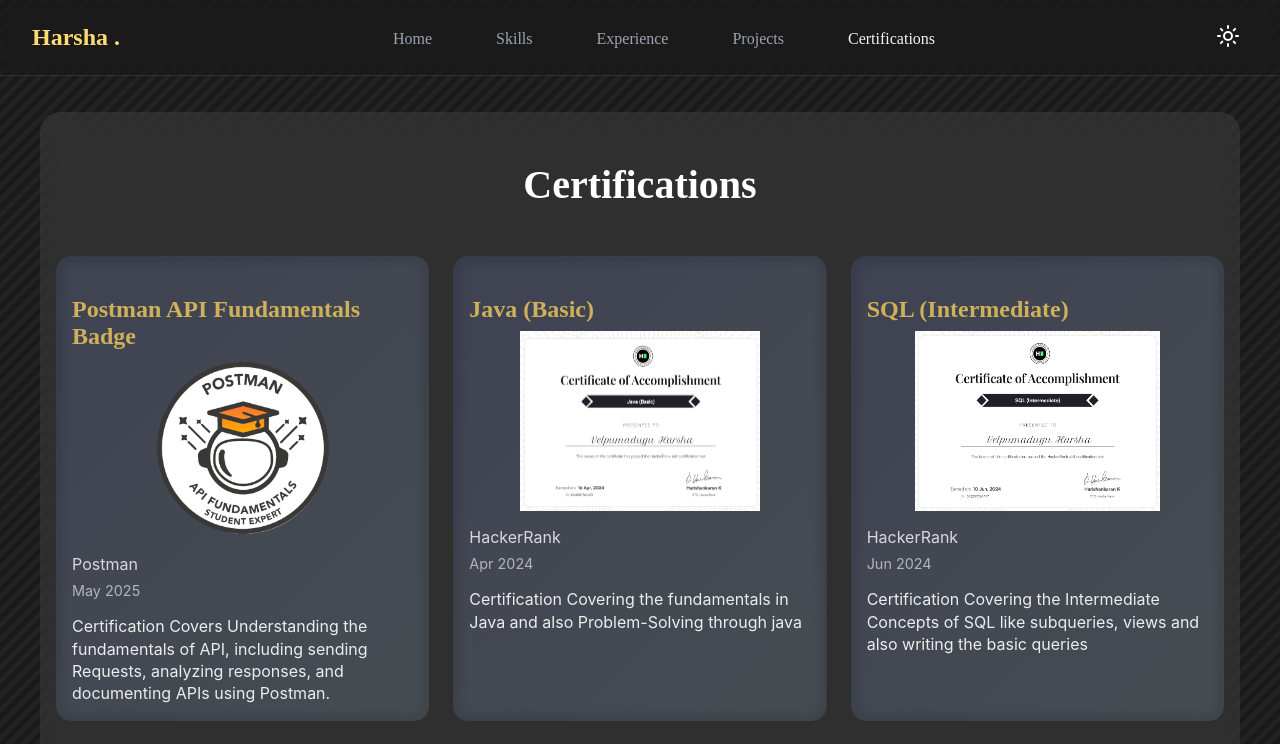
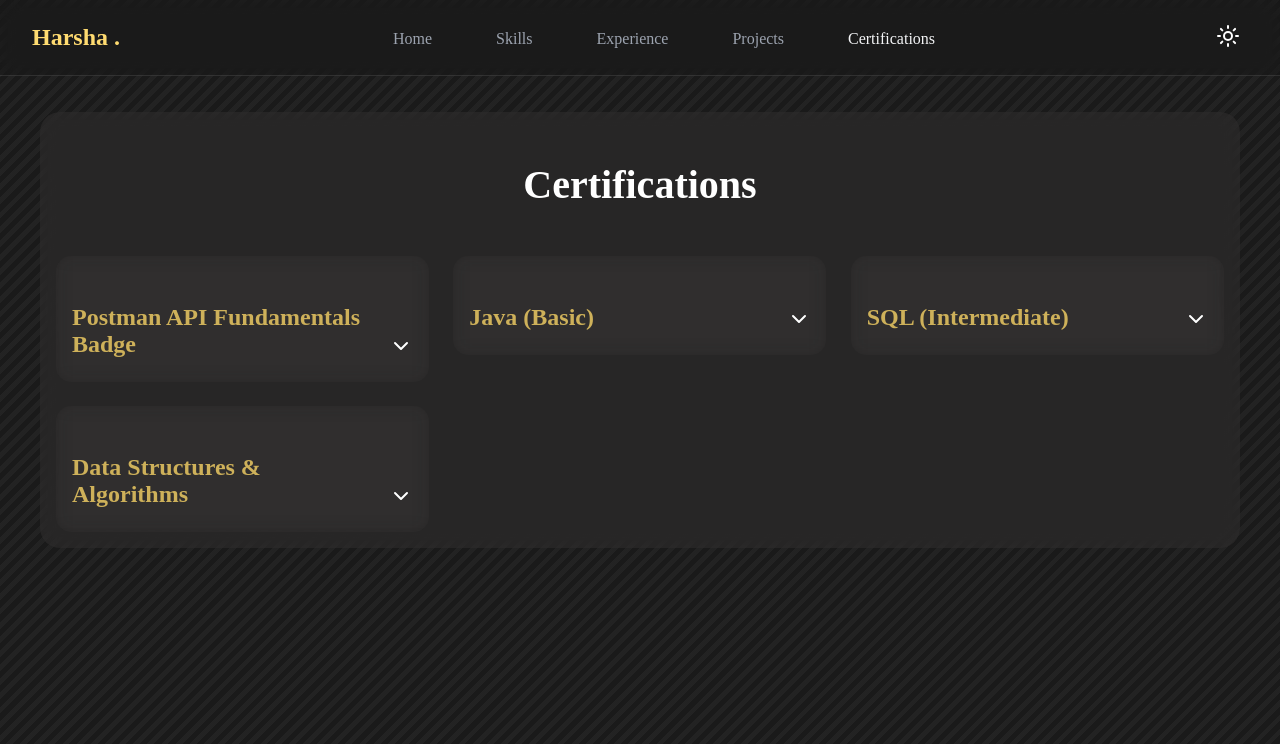
Before and after one commit to HarshaVelpumadugu/Portfolio, a React (Vite) app in the folder frontend/: page /certifications in a window 1280 px wide. Shown: the top 744 px of the page. Built offline with nearby package versions, Linux system fonts and the light colour scheme; a web font is replaced by a local one.

Commit message:
Modified Certification Styling

```diff
--- a/frontend/src/components/Certifications/Certifications.css
+++ b/frontend/src/components/Certifications/Certifications.css
@@ -1,5 +1,5 @@
 .certificate-section-content {
-  background: rgba(255, 255, 255, 0.08);
+  background: rgb(124 121 121 / 10%);
   border-radius: 20px;
   padding: 1rem;
   backdrop-filter: blur(10px);
@@ -17,25 +17,28 @@
   grid-template-columns: repeat(auto-fit, minmax(300px, 1fr));
   gap: 1.5rem;
   margin-top: 1rem;
+  align-items: start;
 }
 
 .portfolio.light .certificate-card {
-  background: rgba(255, 255, 255, 0.1);
+  background: rgba(255, 255, 255, 1);
   backdrop-filter: blur(10px);
   border-radius: 15px;
   padding: 1rem;
-  transition: all 0.3s ease;
+  transition: transform 0.3s ease, box-shadow 0.3s ease;
   position: relative;
   overflow: hidden;
+  height: fit-content;
 }
 
 .portfolio.dark .certificate-card {
   backdrop-filter: blur(10px);
   border-radius: 15px;
   padding: 1rem;
-  transition: all 0.3s ease;
+  transition: transform 0.3s ease, box-shadow 0.3s ease;
   position: relative;
   overflow: hidden;
+  height: fit-content;
 }
 
 .portfolio.light .certificate-card:hover {
@@ -48,18 +51,52 @@
   box-shadow: 0rem 0.1rem 2rem #55555588;
 }
 
+/* Certificate Header Styles */
+.certificate-header {
+  display: flex;
+  justify-content: space-between;
+  align-items: flex-end;
+  cursor: pointer;
+  user-select: none;
+  padding: 0.5rem 0;
+}
+
+.certificate-header:hover {
+  opacity: 0.8;
+}
+
 .portfolio.light .certificate-card h3 {
   font-size: 1.5rem;
-  margin-bottom: 0.5rem;
+  margin-bottom: 0;
   color: #4666ff;
   font-family: Delius;
+  flex: 1;
 }
 
 .portfolio.dark .certificate-card h3 {
   font-size: 1.5rem;
-  margin-bottom: 0.5rem;
+  margin-bottom: 0;
   color: hsl(45, 54%, 58%);
   font-family: Delius;
+  flex: 1;
+}
+
+.expand-icon {
+  display: flex;
+  align-items: center;
+  justify-content: center;
+  transition: transform 0.3s ease;
+  flex-shrink: 0;
+  margin-left: 1rem;
+}
+
+/* Certificate Content Styles */
+.certificate-content {
+  overflow: hidden;
+}
+
+.certificate-inner-content {
+  padding-top: 1rem;
 }
 
 .certification-image-container {
@@ -68,8 +105,7 @@
   margin-bottom: 1rem;
   border-radius: 10px;
   overflow: hidden;
-  /* background: rgba(255, 255, 255, 0.05);
-  border: 1px solid rgba(255, 255, 255, 0.1); */
+  position: relative;
 }
 
 .certification-image {
@@ -84,7 +120,7 @@
   transform: scale(1.02);
 }
 
-.certification-image-container::before {
+/* .certification-image-container::before {
   content: "";
   position: absolute;
   top: 0;
@@ -97,7 +133,7 @@
     rgba(135, 206, 250, 0.1)
   );
   z-index: -1;
-}
+} */
 
 .certificate-card .company,
 .certificate-card .institution {
@@ -116,3 +152,23 @@
   line-height: 1.4;
   opacity: 0.9;
 }
+
+/* Expanded state styles */
+.certificate-card.expanded {
+  /* Optional: Add styles for when card is expanded */
+}
+
+/* Responsive adjustments */
+@media (max-width: 768px) {
+  .certificate-cards-grid {
+    grid-template-columns: 1fr;
+  }
+
+  .certificate-header h3 {
+    font-size: 1.2rem;
+  }
+
+  .expand-icon {
+    margin-left: 0.5rem;
+  }
+}
--- a/frontend/src/components/Certifications/Certifications.jsx
+++ b/frontend/src/components/Certifications/Certifications.jsx
@@ -1,14 +1,24 @@
-import React from "react";
-import { motion } from "framer-motion";
+import React, { useState } from "react";
+import { motion, AnimatePresence } from "framer-motion";
+import { ChevronDown } from "lucide-react";
 import { certificationsData } from "../../utils/data/CertificationsData.js";
 import "./Certifications.css";
 
 const Certifications = () => {
-  const handleCertificateClick = (url) => {
+  const [expandedIndex, setExpandedIndex] = useState(null);
+
+  const handleCertificateClick = (e, url) => {
+    e.stopPropagation();
     if (url) {
       window.open(url, "_blank", "noopener,noreferrer");
     }
   };
+
+  const toggleExpand = (index) => {
+    console.log("Toggling index:", index, "Current expanded:", expandedIndex);
+    setExpandedIndex((prevIndex) => (prevIndex === index ? null : index));
+  };
+
   return (
     <section id="certifications" className="section">
       <motion.div
@@ -20,18 +30,51 @@
         <div className="certificate-section-content">
           <h2>Certifications</h2>
           <div className="certificate-cards-grid">
-            {certificationsData.map((cert, index) => (
+            {certificationsData.map((cert, index) => {
+              const isExpanded = expandedIndex === index;
+
+              return (
                 <motion.div
-                key={index}
-                className="certificate-card"
+                  key={`cert-${index}-${cert.title}`}
+                  className={`certificate-card ${isExpanded ? "expanded" : ""}`}
                   initial={{ opacity: 0, y: 30 }}
                   animate={{ opacity: 1, y: 0 }}
                   transition={{ duration: 0.6, delay: index * 0.2 }}
                 >
+                  <div
+                    className="certificate-header"
+                    onClick={() => toggleExpand(index)}
+                    role="button"
+                    tabIndex={0}
+                    onKeyPress={(e) => {
+                      if (e.key === "Enter" || e.key === " ") {
+                        toggleExpand(index);
+                      }
+                    }}
+                  >
                     <h3>{cert.title}</h3>
+                    <motion.div
+                      className="expand-icon"
+                      animate={{ rotate: isExpanded ? 180 : 0 }}
+                      transition={{ duration: 0.3 }}
+                    >
+                      <ChevronDown size={24} />
+                    </motion.div>
+                  </div>
+
+                  <AnimatePresence initial={false}>
+                    {isExpanded && (
+                      <motion.div
+                        className="certificate-content"
+                        initial={{ height: 0, opacity: 0 }}
+                        animate={{ height: "auto", opacity: 1 }}
+                        exit={{ height: 0, opacity: 0 }}
+                        transition={{ duration: 0.3, ease: "easeInOut" }}
+                      >
+                        <div className="certificate-inner-content">
                           <div
                             className="certification-image-container"
-                  onClick={() => handleCertificateClick(cert.url)}
+                            onClick={(e) => handleCertificateClick(e, cert.url)}
                             style={{ cursor: cert.url ? "pointer" : "default" }}
                           >
                             <img
@@ -44,12 +87,18 @@
                           <div className="institution">{cert.institution}</div>
                           <div className="date">{cert.date}</div>
                           <div className="description">{cert.description}</div>
+                        </div>
                       </motion.div>
-            ))}
+                    )}
+                  </AnimatePresence>
+                </motion.div>
+              );
+            })}
           </div>
         </div>
       </motion.div>
     </section>
   );
 };
+
 export default Certifications;
--- a/frontend/src/components/Projects/ProjectDetail.css
+++ b/frontend/src/components/Projects/ProjectDetail.css
@@ -1,5 +1,4 @@
 .project-detail-section {
-  min-height: 100vh;
   padding: 2rem 1rem;
 }
 
```
Lines whose indentation alone changed are shown as unchanged.
